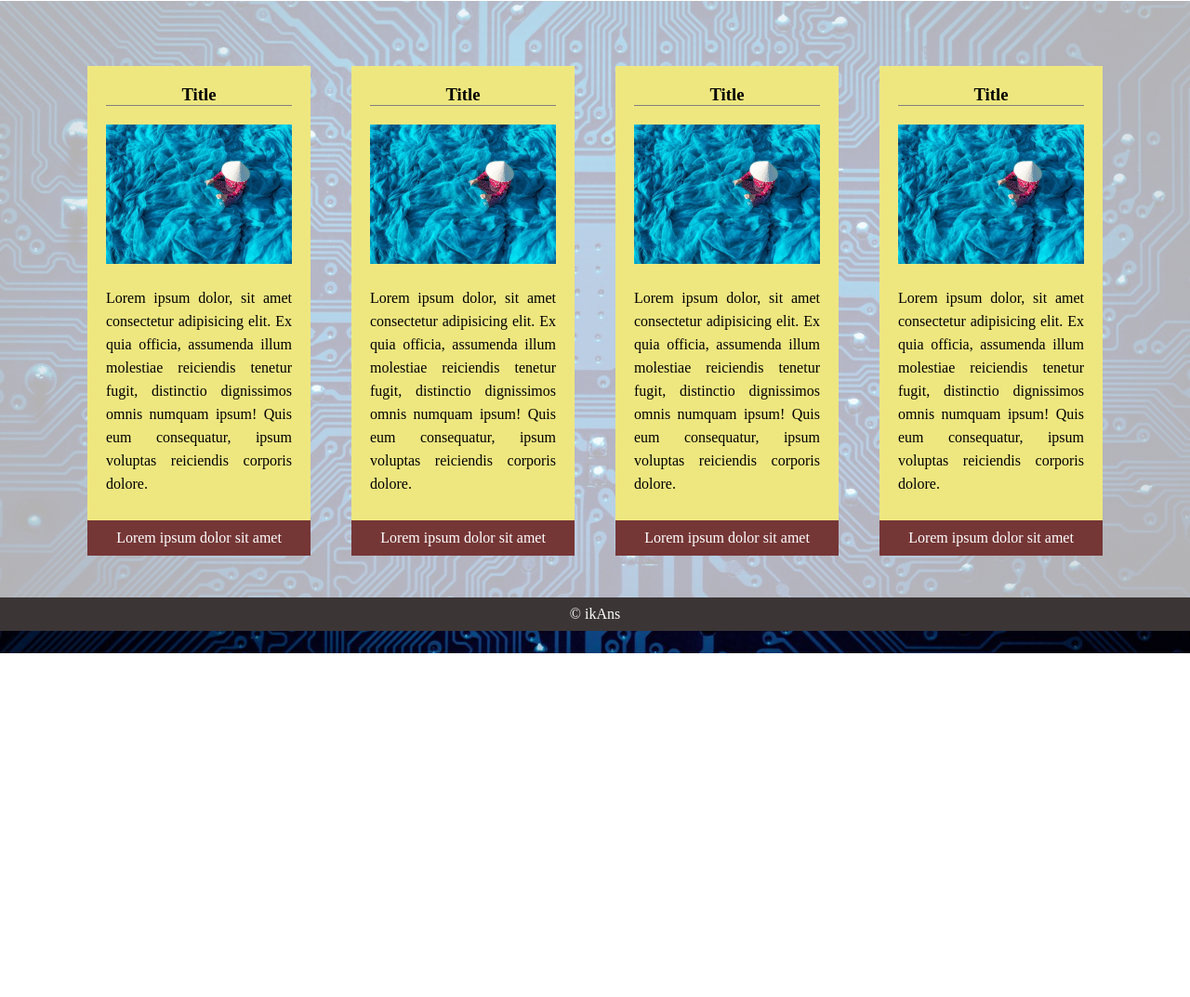
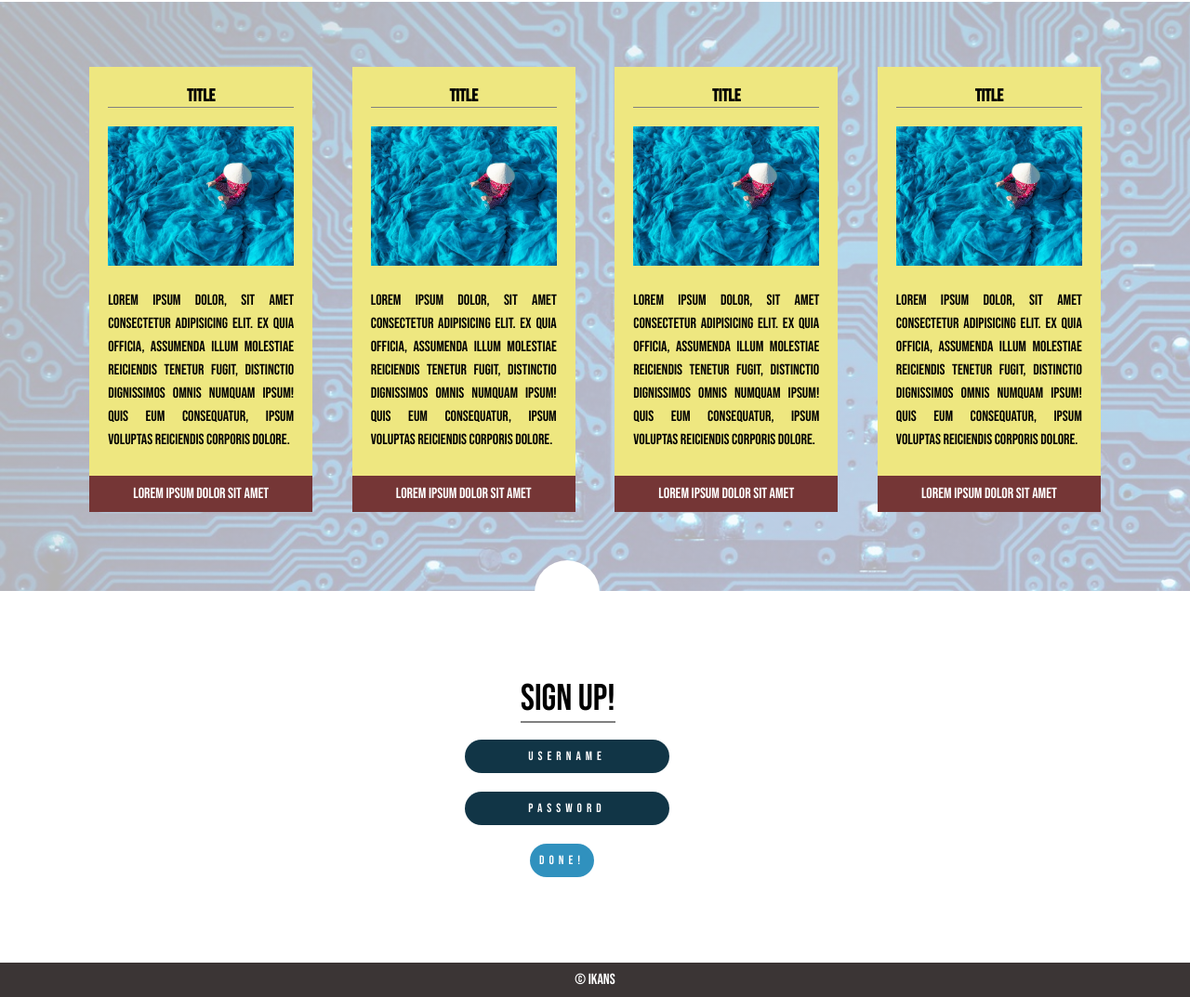
Before and after one commit to vbenaf/mine, a plain HTML site: page index.html in a window 1280 px wide. Shown: the part 97-1170 px from the top of the page at 93% size. Before the commit the page ends 800 px from the top, so only its background shows below. Drawn offline with Linux system fonts and the light colour scheme.

Commit message:
Add files via upload

```diff
--- a/index.html
+++ b/index.html
@@ -8,6 +8,7 @@
     <title>Document</title>
     <link rel="stylesheet" href="styles.css" type="text/css">
     <script src="code.js" type="text/javascript"></script>
+    <link href="https://fonts.googleapis.com/css?family=Bebas+Neue&display=swap" rel="stylesheet">
 </head>
 
 <body>
@@ -112,6 +113,17 @@
                 </div>
             </div>
         </div>
+        <div class="before">
+            <div class="singup">
+                <span class="logTitle">
+                    Sign Up!
+                </span>
+                <input type="text" class="email" placeholder="USERNAME">
+                <input type="password" class="email" placeholder="PASSWORD">
+                <button>DONE!</button>
+            </div>
+            <span class="point"></span>
+        </div>
         <div class="footer">
             <span>© ikAns</span>
         </div>
--- a/styles.css
+++ b/styles.css
@@ -1,9 +1,10 @@
 * {
     margin: 0;
+    font-family: 'Bebas Neue', cursive;
 }
 
 body {
-    background-image: linear-gradient(rgba(255,255,255,0.7),rgba(255,255,255,0.7)),url('img/background.jpg');
+    background-image: linear-gradient(rgba(255, 255, 255, 0.7), rgba(255, 255, 255, 0.7)), url('img/background.jpg');
     background-repeat: no-repeat;
     background-size: cover;
 }
@@ -71,48 +72,116 @@ body {
     color: white;
     text-decoration: none;
 }
+
 .footer {
     background-color: rgb(59, 53, 53);
     padding: 9px;
     color: white;
     text-align: center;
 }
-.panels{
-    margin:50px;
+
+.panels {
+    margin: 50px;
     display: flexbox;
     text-align: center;
 }
-.p{
+
+.p {
     position: relative;
-    width:200px;
-    padding:20px;
-    margin:20px;
+    width: 200px;
+    padding: 20px;
+    margin: 20px;
     display: inline-block;
     text-align: justify;
     background-color: rgb(238, 231, 128);
 }
-.p>.title{
+
+.p>.title {
     text-align: center;
     margin-bottom: 10%;
     border-bottom: 1px solid grey;
 }
-.content>p{
-    margin-top:20px;
+
+.content>p {
+    margin-top: 20px;
     margin-bottom: 20px;
     line-height: 25px;
 }
-.bottom{
+
+.bottom {
     position: absolute;
-    padding-top:10px;
-    padding-bottom:10px;
-    margin-top:25px;
-    top:100%;
-    left:0px;
-    transform: translate(0%,-100%);
-    width:100%;
+    padding-top: 10px;
+    padding-bottom: 10px;
+    margin-top: 25px;
+    top: 100%;
+    left: 0px;
+    transform: translate(0%, -100%);
+    width: 100%;
     background-color: rgb(117, 54, 54);
+    color: white;
+    text-align: center;
+}
+
+.before {
+    background-color: white;
+    height: 400px;
+    position: relative;
+    margin-top: 90px;
+}
+
+.point {
+    width: 70px;
+    height: 70px;
+    position: absolute;
+    top: -10%;
+    left: 50%;
+    background-color: white;
+    border-radius: 50%;
+    transform: translate(-50%, 10%);
+    margin-left:-30px;
+}
+
+.singup {
+    position: absolute;
+    top: 50%;
+    left: 50%;
+    transform: translate(-50%, -50%);
+}
+.singup>button{
+    display: block;
+    margin-top:20px;
+    border-radius: 20px;
+    padding:10px;
+    width:auto;
+    border:none;
+    background-color: rgb(48, 145, 190);
     color:white;
+    letter-spacing: 5px;
+    outline:none;
     text-align: center;
+    margin-left:10px;
+}
+
+.singup>.logTitle {
+    font-size: 40px;
+    border-bottom: 2px solid grey;
+}
+.singup>input{
+    display: block;
+    margin-top:20px;
+    border-radius: 20px;
+    padding:10px;
+    width:200px;
+    border:none;
+    background-color: rgb(17, 53, 70);
+    color:white;
+    letter-spacing: 5px;
+    outline:none;
+    text-align: center;
+    margin-left:-60px;
+}
+input::placeholder{
+    color:white;
 }
 
 /*MEDIA QUERYS*/
@@ -132,8 +201,8 @@ body {
 }
 
 @media only screen and (min-width:799px) {
-    .nav-active{
-        display:none;
+    .nav-active {
+        display: none;
     }
 }
 
```
